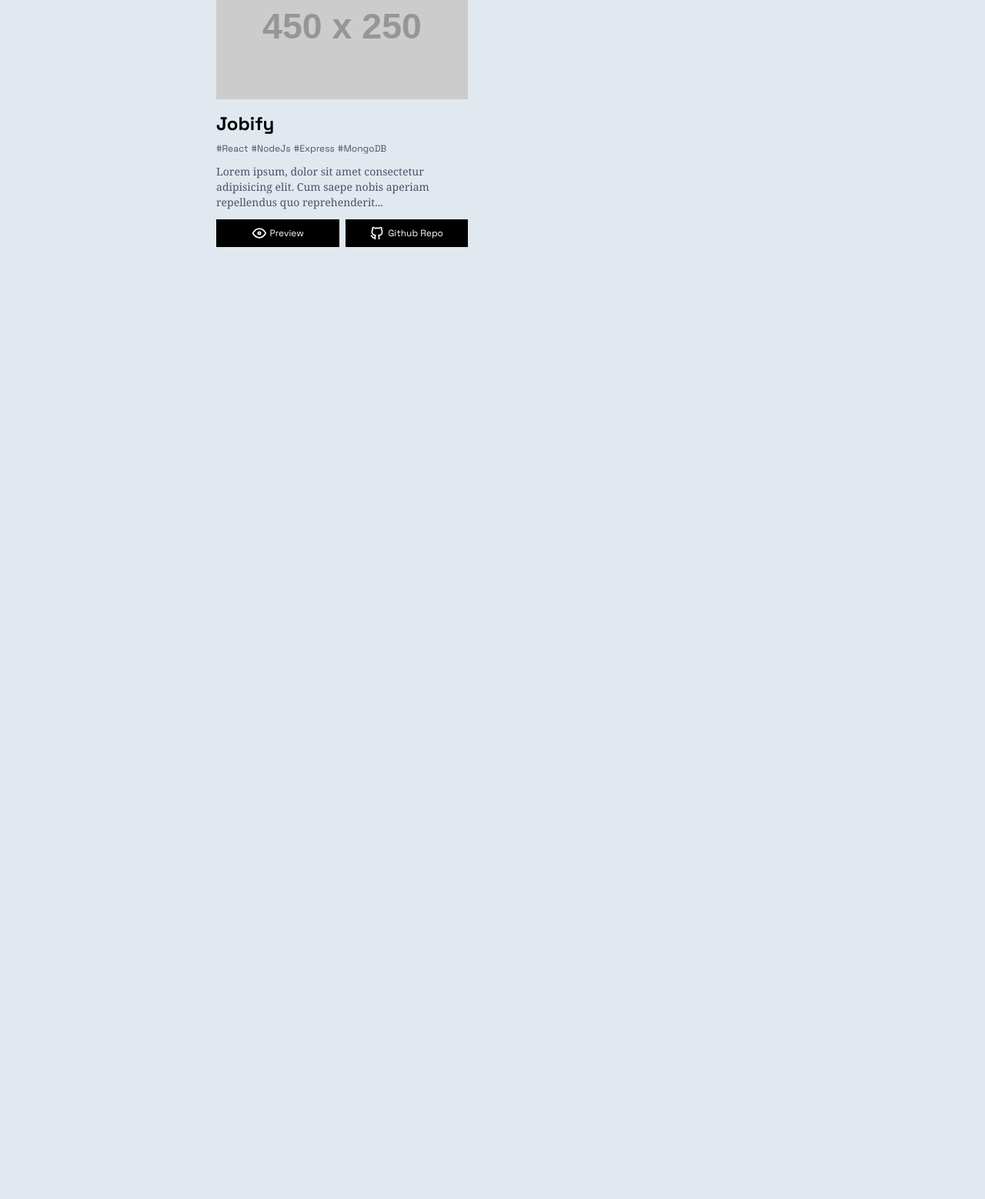
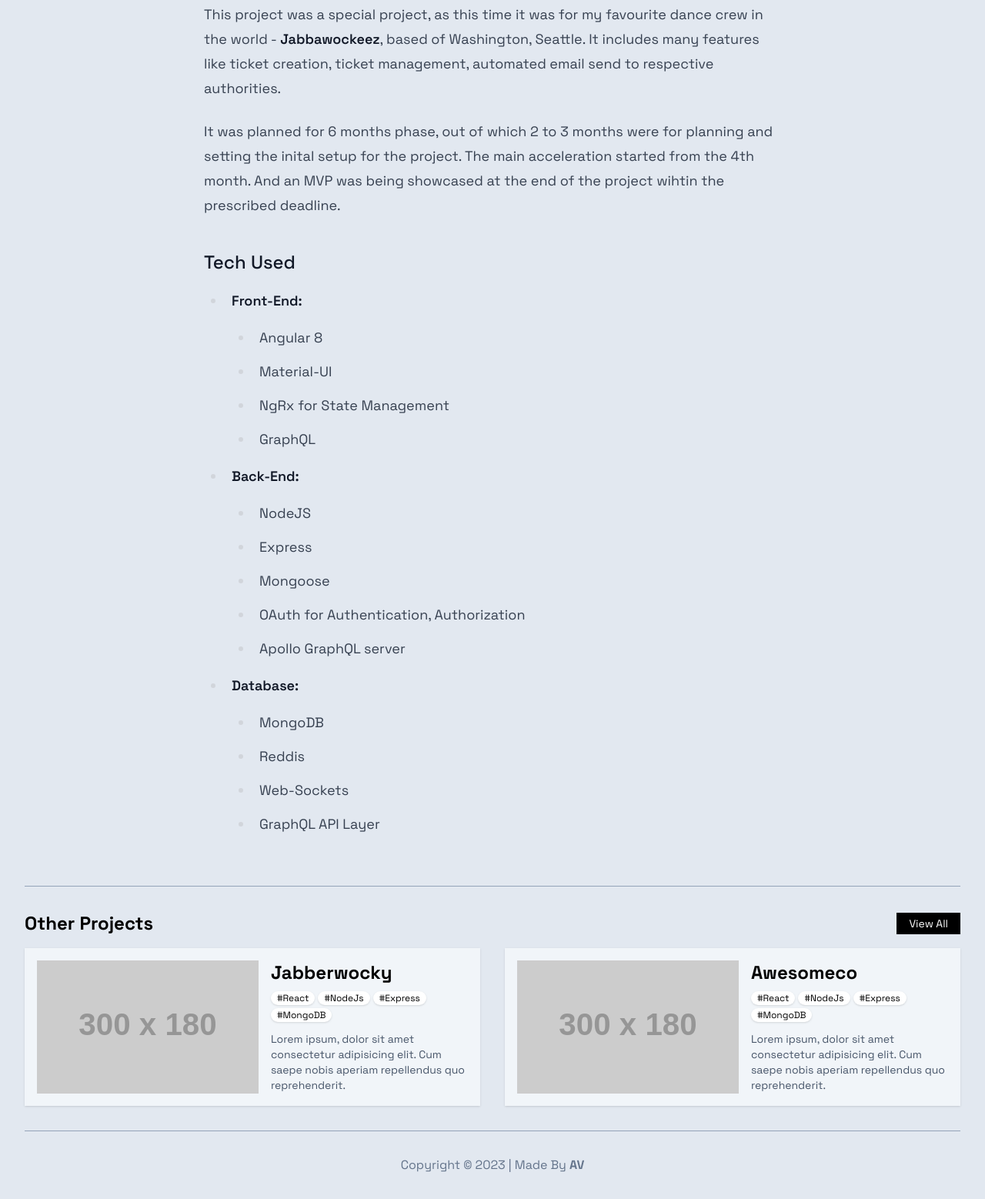
Before and after one commit to avionics18/gulp-tailwind-static-mutliSite, a website: page src/portfolio/index.html in a window 1280 px wide. Shown: the part 454-2012 px from the top of the page at 77% size. Before the commit the page ends 831 px from the top, so only its background shows below. Drawn offline with Linux system fonts and the light colour scheme; placeholder pictures from the web are drawn by us.

Commit message:
project portfolio updated

```diff
--- a/src/portfolio/css/index.css
+++ b/src/portfolio/css/index.css
@@ -2,7 +2,11 @@
 @tailwind components;
 @tailwind utilities;
 
-
+@layer components {
+  .content-prose {
+    @apply prose lg:prose-lg pb-10 prose-h2:font-bold prose-h3:font-medium hover:prose-a:text-black;
+  }
+}
 
 body {
   @apply bg-slate-200;
@@ -12,7 +16,3 @@
 .navbar .navbar__menu-item.active {
   @apply text-black font-bold;
 }
-
-.content-prose {
-  @apply prose lg:prose-lg m-auto pb-10 prose-p:font-serif prose-ul:font-serif hover:prose-a:text-black;
-}
--- a/src/portfolio/index.html
+++ b/src/portfolio/index.html
@@ -21,11 +21,11 @@
 	          <span class="text-3xl font-bold uppercase">AV</span>
 	        </div>
 	        <div class="navbar__menu col-span-12 mb-2 flex items-center justify-between border-b border-slate-400 pb-2 lg:col-span-6 xl:col-span-6 xl:justify-around">
-		        <a href="#" class="navbar__menu-item active text-slate-600 hover:text-black">Home</a>
-		        <a href="#" class="navbar__menu-item text-slate-600 hover:text-black">Project</a>
-		        <a href="#" class="navbar__menu-item text-slate-600 hover:text-black">Resume</a>
-		        <a href="#" class="navbar__menu-item text-slate-600 hover:text-black">About</a>
-		        <a href="#" class="navbar__menu-item text-slate-600 hover:text-black">Contact</a>
+	          <a href="/" class="navbar__menu-item active text-slate-600 hover:text-black">Home</a>
+	          <a href="/projects" class="navbar__menu-item text-slate-600 hover:text-black">Projects</a>
+	          <a href="/resume" class="navbar__menu-item text-slate-600 hover:text-black">Resume</a>
+	          <a href="/about" class="navbar__menu-item text-slate-600 hover:text-black">About</a>
+	          <a href="/contact" class="navbar__menu-item text-slate-600 hover:text-black">Contact</a>
 	        </div>
 	        <div class="navbar__groupLinks col-span-12 flex items-center justify-between border-b border-slate-400 pb-2 lg:col-span-6 lg:mb-2 lg:justify-end lg:gap-x-8 xl:col-span-3">
 	          <div class="navbar__lang flex items-center gap-x-2">
@@ -35,7 +35,16 @@
 	          </div>
 	          <div class="navbar__socialLink flex items-center gap-x-2">
 	            <a href="#" class="navbar__socialLink-item text-slate-600 hover:text-black">
-		            <svg class="h-5 w-5" xmlns="http://www.w3.org/2000/svg" viewBox="0 0 24 24"><path fill="none" stroke="currentColor" stroke-linecap="round" stroke-linejoin="round" stroke-width="2" d="M9 19c-4.3 1.4-4.3-2.5-6-3m12 5v-3.5c0-1 .1-1.4-.5-2c2.8-.3 5.5-1.4 5.5-6a4.6 4.6 0 0 0-1.3-3.2a4.2 4.2 0 0 0-.1-3.2s-1.1-.3-3.5 1.3a12.3 12.3 0 0 0-6.2 0C6.5 2.8 5.4 3.1 5.4 3.1a4.2 4.2 0 0 0-.1 3.2A4.6 4.6 0 0 0 4 9.5c0 4.6 2.7 5.7 5.5 6c-.6.6-.6 1.2-.5 2V21" /></svg>
+	              <svg class="h-5 w-5" xmlns="http://www.w3.org/2000/svg" viewBox="0 0 24 24">
+	                <path
+	                  fill="none"
+	                  stroke="currentColor"
+	                  stroke-linecap="round"
+	                  stroke-linejoin="round"
+	                  stroke-width="2"
+	                  d="M9 19c-4.3 1.4-4.3-2.5-6-3m12 5v-3.5c0-1 .1-1.4-.5-2c2.8-.3 5.5-1.4 5.5-6a4.6 4.6 0 0 0-1.3-3.2a4.2 4.2 0 0 0-.1-3.2s-1.1-.3-3.5 1.3a12.3 12.3 0 0 0-6.2 0C6.5 2.8 5.4 3.1 5.4 3.1a4.2 4.2 0 0 0-.1 3.2A4.6 4.6 0 0 0 4 9.5c0 4.6 2.7 5.7 5.5 6c-.6.6-.6 1.2-.5 2V21"
+	                />
+	              </svg>
 	            </a>
 	            <a href="#" class="navbar__socialLink-item text-slate-600 hover:text-black">
 	              <svg class="h-6 w-6" xmlns="http://www.w3.org/2000/svg" viewBox="0 0 24 24">
@@ -51,58 +60,104 @@
 	    </div>
 	  </nav>
 	</header>
-
 	<main id="content">
 	  <div class="container">
-	    <h2 class="page-title text-4xl text-slate-600 font-bold font-serif text-center px-4 pt-12">Projects</h2>
-	    <div class="content-prose">
-	    	<div class="not-prose">
-		    	<p class="font-serif text-center text-base mt-6 mb-10">Check my commercial and non commercial projects.<br />If you have any questions feel free to ask me for more information.</p>
-		    	<div class="project__tags flex items-center justify-start flex-wrap gap-2 mb-6">
-			    	<button class="tag text-sm bg-black text-white border rounded-full px-3 py-1 shadow">All (10)</button>
-			    	<button class="tag text-sm bg-white border rounded-full px-3 py-1 shadow hover:text-white hover:bg-black">Java (5)</button>
-			    	<button class="tag text-sm bg-white border rounded-full px-3 py-1 shadow hover:text-white hover:bg-black">Spring (6)</button>
-			    	<button class="tag text-sm bg-white border rounded-full px-3 py-1 shadow hover:text-white hover:bg-black">Hibernate (3)</button>
-			    	<button class="tag text-sm bg-white border rounded-full px-3 py-1 shadow hover:text-white hover:bg-black">JDBC (4)</button>
-			    	<button class="tag text-sm bg-white border rounded-full px-3 py-1 shadow hover:text-white hover:bg-black">MySQL (8)</button>
-			    	<button class="tag text-sm bg-white border rounded-full px-3 py-1 shadow hover:text-white hover:bg-black">Javascript (20)</button>
-			    	<button class="tag text-sm bg-white border rounded-full px-3 py-1 shadow hover:text-white hover:bg-black">Javascript (20)</button>
+	    <h2 class="page-title text-4xl text-slate-600 font-bold font-serif text-center px-4 pt-12"><span class="font-light font-sans">Project: </span>Jabberwocky</h2>
+	    <div class="content-prose mx-auto prose-img:w-full">
+	      <p><img src="//via.placeholder.com/640x180" alt="alt" /></p>
+	      <p>
+	        This project was a special project, as this time it was for my favourite dance crew in the world - <strong>Jabbawockeez</strong>, based of Washington, Seattle. It includes many features like ticket creation, ticket management,
+	        automated email send to respective authorities.
+	      </p>
+	      <p>
+	        It was planned for 6 months phase, out of which 2 to 3 months were for planning and setting the inital setup for the project. The main acceleration started from the 4th month. And an MVP was being showcased at the end of the project
+	        wihtin the prescribed deadline.
+	      </p>
+	      <h3 id="tech-used">Tech Used</h3>
+	      <ul>
+	        <li>
+	          <strong>Front-End:</strong>
+	          <ul>
+	            <li>Angular 8</li>
+	            <li>Material-UI</li>
+	            <li>NgRx for State Management</li>
+	            <li>GraphQL</li>
+	          </ul>
+	        </li>
+	        <li>
+	          <strong>Back-End:</strong>
+	          <ul>
+	            <li>NodeJS</li>
+	            <li>Express</li>
+	            <li>Mongoose</li>
+	            <li>OAuth for Authentication, Authorization</li>
+	            <li>Apollo GraphQL server</li>
+	          </ul>
+	        </li>
+	        <li>
+	          <strong>Database:</strong>
+	          <ul>
+	            <li>MongoDB</li>
+	            <li>Reddis</li>
+	            <li>Web-Sockets</li>
+	            <li>GraphQL API Layer</li>
+	          </ul>
+	        </li>
+	      </ul>
 	    </div>
-		    	<!-- .not-prose -->
-		    	<div class="project__grid grid grid-cols-1 sm:grid-cols-2 gap-8">
-		    		<div class="project__card group hover:bg-slate-50">
-		    			<img class="project__img overflow-hidden px-4 pt-4" src="https://via.placeholder.com/450x250" alt="placeholder">
-		    			<div class="project__cardBody p-4">
-		    				<h3 class="project__cardBody--title font-bold text-black text-2xl mb-2">Jobify</h3>
+
+	    <div class="other-projects border-t border-slate-400 py-8">
+	      <div class="flex items-center justify-between mb-4">
+	      	<h2 class="text-2xl font-bold">Other Projects</h2>
+	      	<a class="inline-block text-sm bg-black text-white text-center py-1 px-4 hover:bg-slate-700" href="#">View All</a>
+	      </div>
+	      <div class="grid grid-cols-2 gap-8">
+	      	<div class="bg-slate-100 p-4 shadow flex items-start gap-4">
+	      		<img src="https://via.placeholder.com/300x180" alt="Placeholder Image" class="w-72">
+	      		<div class="flex-1">
+	      			<h3 class="font-bold text-2xl mb-2">
+	      				<a href="#" class="underline-offset-2 hover:underline">Jabberwocky</a>
+	      			</h3>
 	      			 <p class="text-xs flex items-center flex-wrap gap-1 mb-3">
-		    					<a href="#" class="text-slate-600 hover:underline hover:text-black">#React</a>
-		    					<a href="#" class="text-slate-600 hover:underline hover:text-black">#NodeJs</a>
-		    					<a href="#" class="text-slate-600 hover:underline hover:text-black">#Express</a>
-		    					<a href="#" class="text-slate-600 hover:underline hover:text-black">#MongoDB</a>
+                <a href="#" class="bg-white text-black py-px px-2 rounded-full shadow hover:bg-black hover:text-white">#React</a>
+                <a href="#" class="bg-white text-black py-px px-2 rounded-full shadow hover:bg-black hover:text-white">#NodeJs</a>
+                <a href="#" class="bg-white text-black py-px px-2 rounded-full shadow hover:bg-black hover:text-white">#Express</a>
+                <a href="#" class="bg-white text-black py-px px-2 rounded-full shadow hover:bg-black hover:text-white">#MongoDB</a>
               </p>
-		    				<p class="font-serif text-sm text-slate-600 mb-3">Lorem ipsum, dolor sit amet consectetur adipisicing elit. Cum saepe nobis aperiam repellendus quo reprehenderit...</p>
-		    				<div class="project__cardFooter text-xs flex items-center justify-between gap-2">
-		    					<a href="#" class="flex items-center justify-center gap-x-1 py-2 flex-1 bg-black text-white hover:bg-slate-700">
-		    						<svg class="w-5 h-5" xmlns="http://www.w3.org/2000/svg" viewBox="0 0 24 24"><g fill="none" stroke="currentColor" stroke-linecap="round" stroke-linejoin="round" stroke-width="2"><path d="M10 12a2 2 0 1 0 4 0a2 2 0 1 0-4 0"/><path d="M22 12c-2.667 4.667-6 7-10 7s-7.333-2.333-10-7c2.667-4.667 6-7 10-7s7.333 2.333 10 7"/></g></svg>
-		    						<span>Preview</span>
-		    					</a>
-		    					<a href="#" class="flex items-center justify-center gap-x-1 py-2 flex-1 bg-black text-white hover:bg-slate-700">
-		    						<svg class="w-5 h-5" xmlns="http://www.w3.org/2000/svg" viewBox="0 0 24 24"><path fill="none" stroke="currentColor" stroke-linecap="round" stroke-linejoin="round" stroke-width="2" d="M9 19c-4.3 1.4-4.3-2.5-6-3m12 5v-3.5c0-1 .1-1.4-.5-2c2.8-.3 5.5-1.4 5.5-6a4.6 4.6 0 0 0-1.3-3.2a4.2 4.2 0 0 0-.1-3.2s-1.1-.3-3.5 1.3a12.3 12.3 0 0 0-6.2 0C6.5 2.8 5.4 3.1 5.4 3.1a4.2 4.2 0 0 0-.1 3.2A4.6 4.6 0 0 0 4 9.5c0 4.6 2.7 5.7 5.5 6c-.6.6-.6 1.2-.5 2V21"/></svg>
-		    						<span>Github Repo</span>
-		    					</a>
+              <p class="text-sm text-slate-600">Lorem ipsum, dolor sit amet consectetur adipisicing elit. Cum saepe nobis aperiam repellendus quo reprehenderit.</p>
+	      		</div>
+	      		<!-- .flex-1: project description -->
+	      	</div>
+	      	<!-- project card -->
+	      	<div class="bg-slate-100 p-4 shadow flex items-start gap-4">
+	      		<img src="https://via.placeholder.com/300x180" alt="Placeholder Image" class="w-72">
+	      		<div class="flex-1">
+	      			<h3 class="font-bold text-2xl mb-2">
+	      				<a href="#" class="underline-offset-2 hover:underline">Awesomeco</a>
+	      			</h3>
+	      			 <p class="text-xs flex items-center flex-wrap gap-1 mb-3">
+                <a href="#" class="bg-white text-black py-px px-2 rounded-full shadow hover:bg-black hover:text-white">#React</a>
+                <a href="#" class="bg-white text-black py-px px-2 rounded-full shadow hover:bg-black hover:text-white">#NodeJs</a>
+                <a href="#" class="bg-white text-black py-px px-2 rounded-full shadow hover:bg-black hover:text-white">#Express</a>
+                <a href="#" class="bg-white text-black py-px px-2 rounded-full shadow hover:bg-black hover:text-white">#MongoDB</a>
+              </p>
+              <p class="text-sm text-slate-600">Lorem ipsum, dolor sit amet consectetur adipisicing elit. Cum saepe nobis aperiam repellendus quo reprehenderit.</p>
+	      		</div>
+	      		<!-- .flex-1: project description -->
+	      	</div>
+	      	<!-- project card -->
 	      </div>
 	    </div>
-		    			<!-- .project__cardBody -->
-		    		</div>
-		    		<!-- .project__card -->
-
-		    	</div>
-		    	<!-- .project__grid -->
-	    	</div>
-	    	<!-- .not-prose -->
-	    </div>
+	    <!-- .other-projects -->
 	  </div>
 	</main>
 
+	<footer>
+		<div class="container">
+			<div class="border-t border-slate-400 py-8 text-center text-slate-500">Copyright &copy; 2023 | Made By <b>AV</b></div>
+		</div>
+	</footer>
+
+
 </body>
 </html>
```
Also changed, not shown: src/portfolio/css/style.css. Lines whose indentation alone changed are shown as unchanged.
